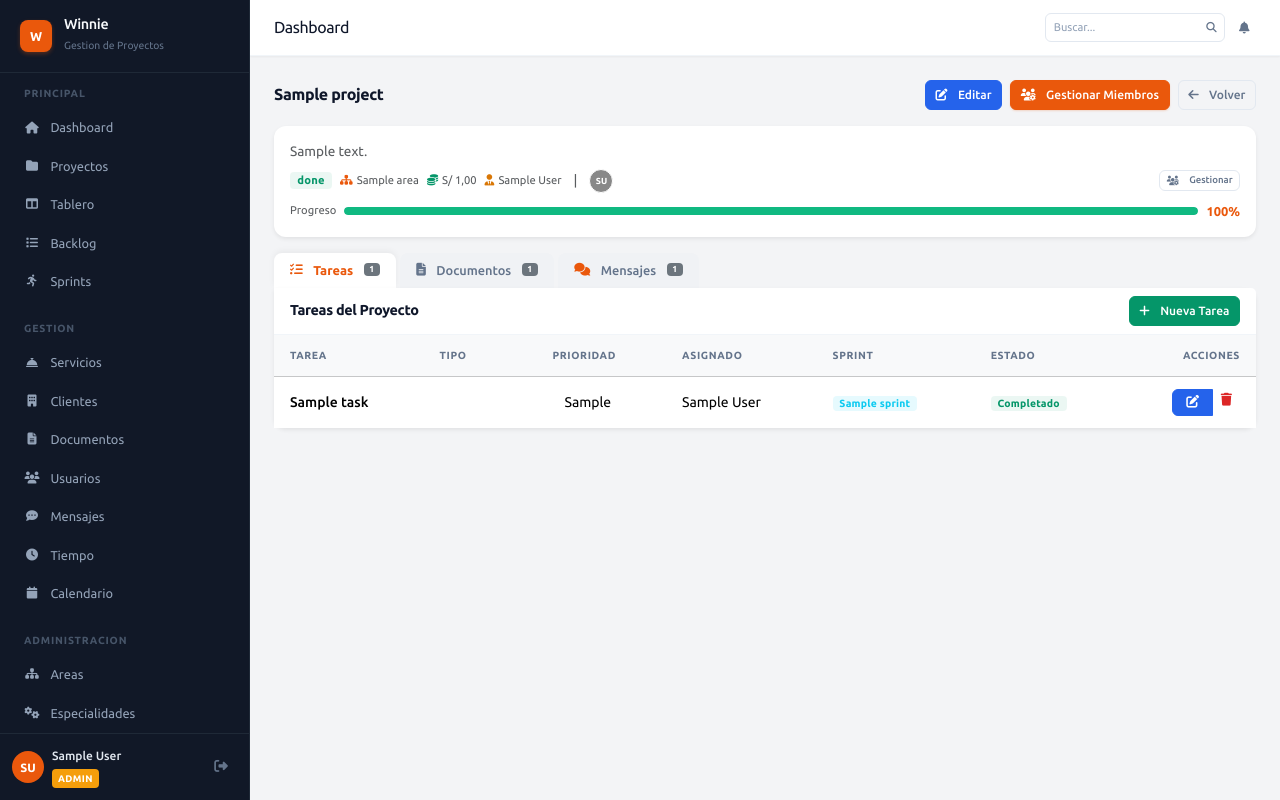
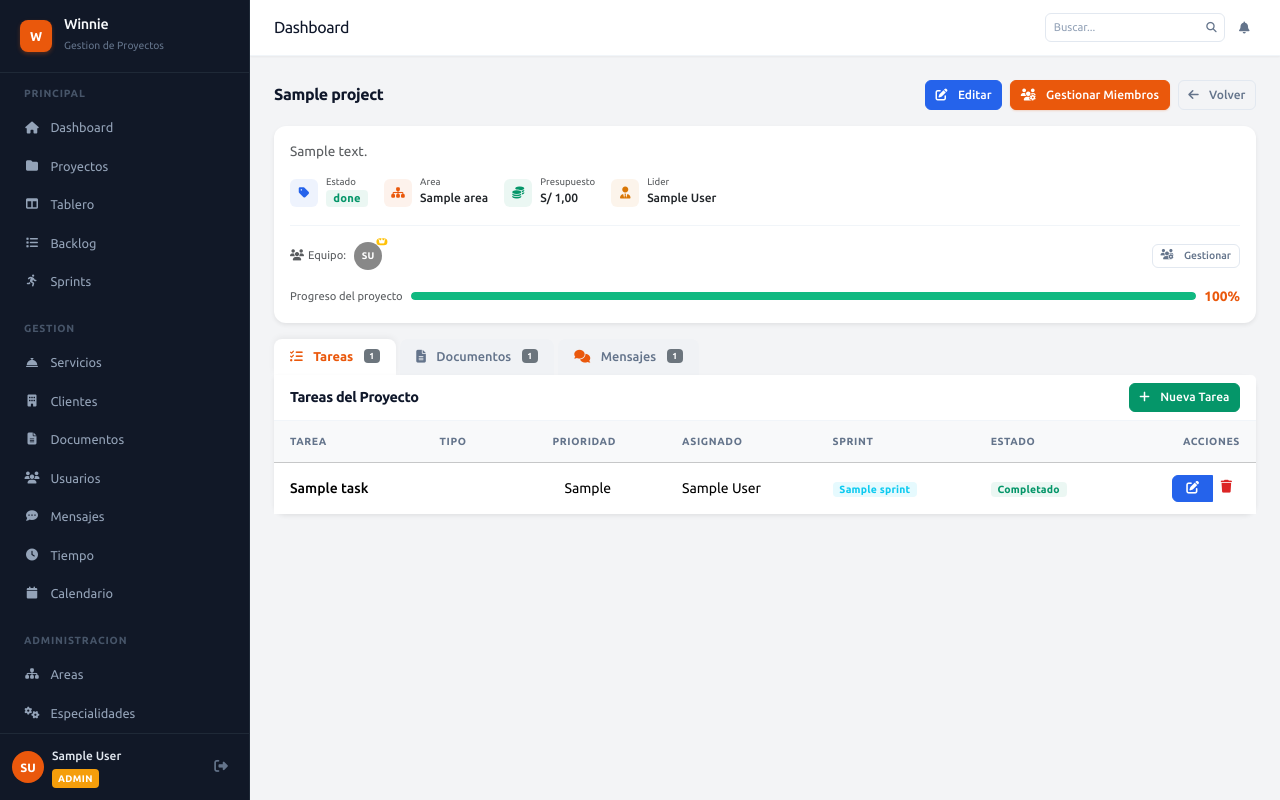
Before and after one commit to kevinatahualpa/winnie_scrum, a Django app: page /ver_proyectos/1/ in a window 1280 px wide. Run offline with Django 5.2, Linux system fonts and the light colour scheme; a user stored in the database is signed in; tables that the repository leaves empty hold one stand-in row (values such as "Sample post"); grey boxes marked "Sample" are stand-in pictures; data that the repository does not hold is empty.

Commit message:
feat: card info proyecto intermedia - 3 filas separadas: metadatos, equipo, progreso

```diff
--- a/apps/core/presentation/templates/core/project_detail.html
+++ b/apps/core/presentation/templates/core/project_detail.html
@@ -28,63 +28,95 @@
                 </div>
             </div>
 
-            <!-- Card de Info del Proyecto (compacta) -->
+            <!-- Card de Info del Proyecto -->
             <div class="card shadow-sm border-0 mb-3">
                 <div class="card-body p-3">
                     <!-- Descripcion -->
-                    <p class="text-muted mb-2" style="font-size: 0.85rem; line-height: 1.4;">{{ project.description }}</p>
+                    <p class="text-muted mb-3" style="font-size: 0.85rem; line-height: 1.4;">{{ project.description }}</p>
 
-                    <!-- Fila de metadatos compacta: badges + equipo + progreso -->
-                    <div class="d-flex flex-wrap align-items-center gap-2 mb-2">
-                        <span class="badge badge-status-{{ project.status }}" style="font-size: 0.7rem;">{{ project.get_status_display }}</span>
-                        <span class="text-muted" style="font-size: 0.7rem;"><i class="fas fa-sitemap me-1" style="color: var(--accent);"></i>{{ project.area.name|default:"-" }}</span>
-                        <span class="text-muted" style="font-size: 0.7rem;"><i class="fas fa-coins me-1" style="color: var(--success);"></i>S/ {{ project.budget }}</span>
-                        <span class="text-muted" style="font-size: 0.7rem;"><i class="fas fa-user-tie me-1" style="color: var(--warning);"></i>{{ project.lead.get_full_name|default:"-" }}</span>
+                    <!-- Fila 1: Metadatos -->
+                    <div class="d-flex flex-wrap gap-3 mb-3 pb-3" style="border-bottom: 1px solid var(--border-light);">
+                        <div class="d-flex align-items-center gap-2">
+                            <div class="d-flex align-items-center justify-content-center rounded" style="width: 28px; height: 28px; background: var(--info-soft); color: var(--info);">
+                                <i class="fas fa-tag" style="font-size: 0.75rem;"></i>
+                            </div>
+                            <div>
+                                <small class="text-muted d-block" style="font-size: 0.6rem; line-height: 1;">Estado</small>
+                                <span class="badge badge-status-{{ project.status }}" style="font-size: 0.7rem;">{{ project.get_status_display }}</span>
+                            </div>
+                        </div>
+                        <div class="d-flex align-items-center gap-2">
+                            <div class="d-flex align-items-center justify-content-center rounded" style="width: 28px; height: 28px; background: var(--accent-soft); color: var(--accent);">
+                                <i class="fas fa-sitemap" style="font-size: 0.75rem;"></i>
+                            </div>
+                            <div>
+                                <small class="text-muted d-block" style="font-size: 0.6rem; line-height: 1;">Area</small>
+                                <span style="font-size: 0.75rem; font-weight: 500;">{{ project.area.name|default:"-" }}</span>
+                            </div>
+                        </div>
+                        <div class="d-flex align-items-center gap-2">
+                            <div class="d-flex align-items-center justify-content-center rounded" style="width: 28px; height: 28px; background: var(--success-soft); color: var(--success);">
+                                <i class="fas fa-coins" style="font-size: 0.75rem;"></i>
+                            </div>
+                            <div>
+                                <small class="text-muted d-block" style="font-size: 0.6rem; line-height: 1;">Presupuesto</small>
+                                <span style="font-size: 0.75rem; font-weight: 500;">S/ {{ project.budget }}</span>
+                            </div>
+                        </div>
+                        <div class="d-flex align-items-center gap-2">
+                            <div class="d-flex align-items-center justify-content-center rounded" style="width: 28px; height: 28px; background: var(--warning-soft); color: var(--warning);">
+                                <i class="fas fa-user-tie" style="font-size: 0.75rem;"></i>
+                            </div>
+                            <div>
+                                <small class="text-muted d-block" style="font-size: 0.6rem; line-height: 1;">Lider</small>
+                                <span style="font-size: 0.75rem; font-weight: 500;">{{ project.lead.get_full_name|default:"-" }}</span>
+                            </div>
+                        </div>
+                    </div>
 
-                        <!-- Separador -->
-                        <span class="text-muted mx-1">|</span>
-
-                        <!-- Avatares del equipo (compactos) -->
+                    <!-- Fila 2: Equipo -->
+                    <div class="d-flex align-items-center gap-2 mb-3">
+                        <small class="text-muted" style="font-size: 0.7rem;"><i class="fas fa-users me-1"></i>Equipo:</small>
                         <div class="d-flex align-items-center">
                             {% if project.lead %}
                             <div class="position-relative" title="Lider: {{ project.lead.get_full_name|default:project.lead.username }}">
-                                <div class="rounded-circle d-flex align-items-center justify-content-center text-white fw-bold border border-white" style="width: 24px; height: 24px; font-size: 0.55rem; background: {{ project.lead.profile.color|default:'var(--accent)' }};">
+                                <div class="rounded-circle d-flex align-items-center justify-content-center text-white fw-bold" style="width: 28px; height: 28px; font-size: 0.6rem; background: {{ project.lead.profile.color|default:'var(--accent)' }};">
                                     {{ project.lead.profile.initials|default:project.lead.username|slice:":2"|upper }}
                                 </div>
+                                <span class="position-absolute top-0 start-100 translate-middle badge rounded-pill bg-warning" style="font-size: 0.4rem; padding: 0.1em 0.3em;"><i class="fas fa-crown"></i></span>
                             </div>
                             {% endif %}
                             {% for member in project_members %}
                             {% if member.id != project.lead_id %}
-                            {% if forloop.counter <= 4 %}
-                            <div class="position-relative" title="{{ member.get_full_name|default:member.username }}" style="margin-left: -4px;">
-                                <div class="rounded-circle d-flex align-items-center justify-content-center text-white fw-bold border border-2 border-white" style="width: 24px; height: 24px; font-size: 0.55rem; background: {{ member.profile.color|default:'var(--info)' }};">
+                            {% if forloop.counter <= 5 %}
+                            <div class="position-relative" title="{{ member.get_full_name|default:member.username }} — {{ member.profile.get_role_display }}" style="margin-left: -6px;">
+                                <div class="rounded-circle d-flex align-items-center justify-content-center text-white fw-bold border border-2 border-white" style="width: 28px; height: 28px; font-size: 0.6rem; background: {{ member.profile.color|default:'var(--info)' }};">
                                     {{ member.profile.initials|default:member.username|slice:":2"|upper }}
                                 </div>
                             </div>
                             {% endif %}
-                            {% if forloop.counter == 4 and not forloop.last %}
-                            <div class="rounded-circle d-flex align-items-center justify-content-center bg-secondary text-white fw-bold border border-2 border-white" style="width: 24px; height: 24px; font-size: 0.5rem; margin-left: -4px;">
-                                +{{ project_members.count|add:"-1"|add:"-4" }}
+                            {% if forloop.counter == 5 and not forloop.last %}
+                            <div class="rounded-circle d-flex align-items-center justify-content-center bg-secondary text-white fw-bold border border-2 border-white" style="width: 28px; height: 28px; font-size: 0.55rem; margin-left: -6px;">
+                                +{{ project_members.count|add:"-1"|add:"-5" }}
                             </div>
                             {% endif %}
                             {% endif %}
                             {% endfor %}
                         </div>
-
                         {% if user|has_role:"super-admin,admin,jefe-area,jefe-proyecto" %}
-                        <a href="{% url 'gestionar_miembros_proyecto' project.id %}" class="btn btn-sm btn-outline-secondary ms-auto" style="font-size: 0.6rem; padding: 0.15rem 0.4rem;">
+                        <a href="{% url 'gestionar_miembros_proyecto' project.id %}" class="btn btn-sm btn-outline-secondary ms-auto" style="font-size: 0.65rem; padding: 0.2rem 0.5rem;">
                             <i class="fas fa-users-cog me-1"></i>Gestionar
                         </a>
                         {% endif %}
                     </div>
 
-                    <!-- Progreso compacto -->
+                    <!-- Fila 3: Progreso -->
                     <div class="d-flex align-items-center gap-2">
-                        <small class="text-muted" style="font-size: 0.7rem; white-space: nowrap;">Progreso</small>
-                        <div class="progress flex-fill" style="height: 6px; border-radius: 3px;">
+                        <small class="text-muted" style="font-size: 0.7rem; white-space: nowrap;">Progreso del proyecto</small>
+                        <div class="progress flex-fill" style="height: 8px; border-radius: 4px;">
                             <div class="progress-bar" style="width: {{ project.progress }}%; background: var(--accent);"></div>
                         </div>
-                        <span class="fw-bold" style="font-size: 0.8rem; color: var(--accent); white-space: nowrap;">{{ project.progress }}%</span>
+                        <span class="fw-bold" style="font-size: 0.85rem; color: var(--accent); white-space: nowrap;">{{ project.progress }}%</span>
                     </div>
                 </div>
             </div>
```
